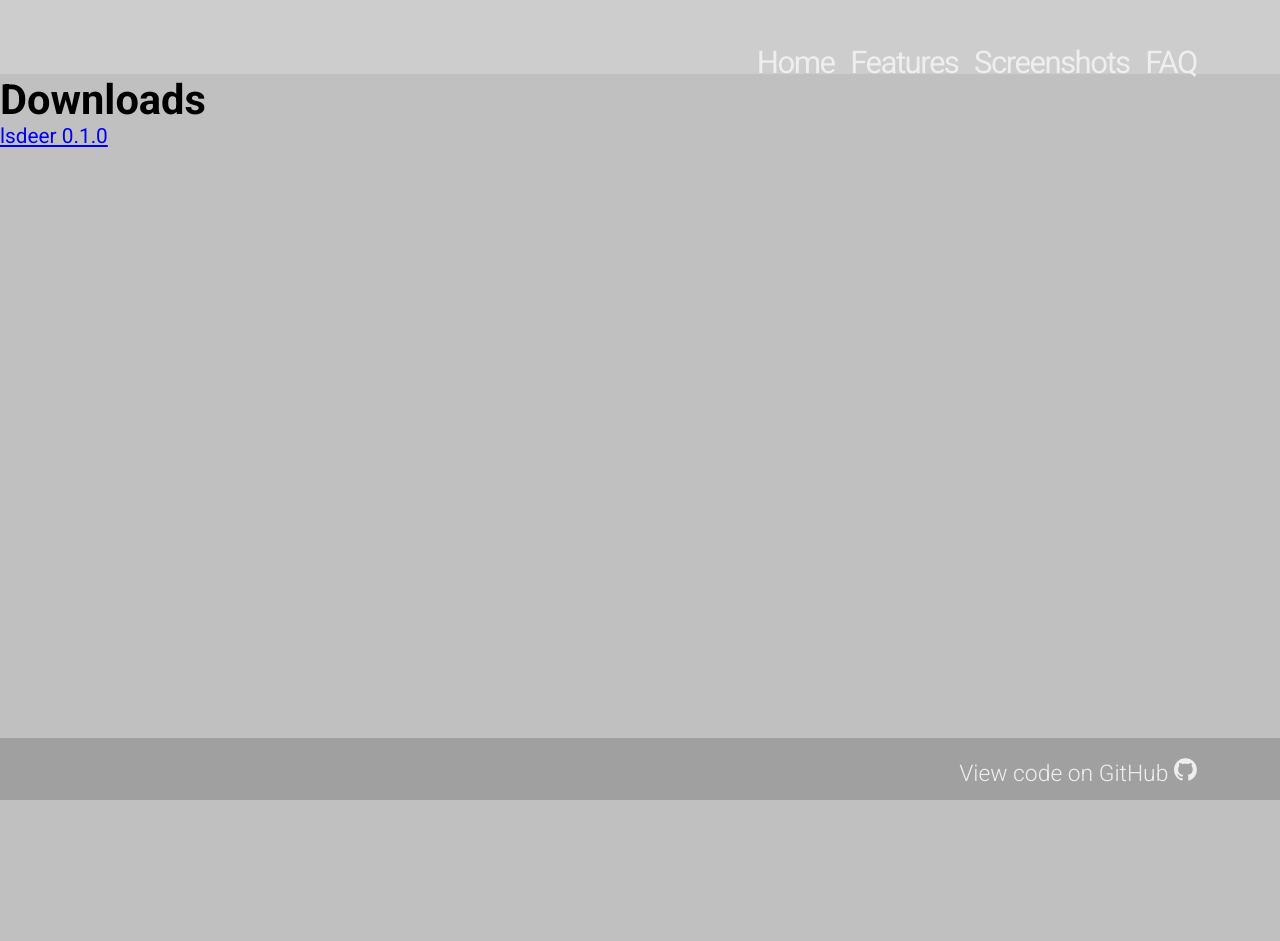
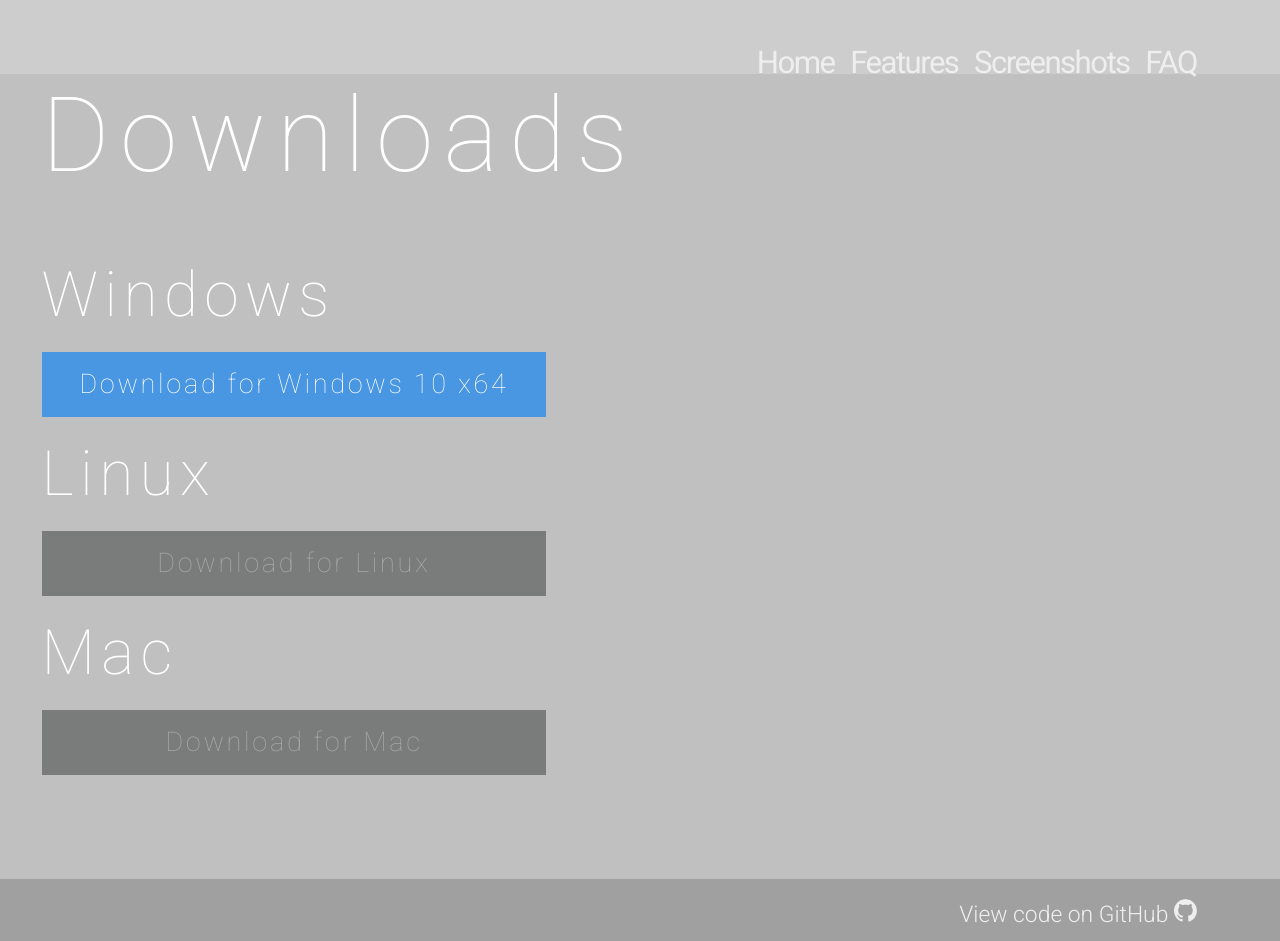
Before and after one commit to AlexanderPershin/lsdeer-site, a Next.js app: page /downloads in a window 1280 px wide. Before the commit the page ends 800 px from the top, so only its background shows below. Built offline with nearby package versions, Linux system fonts and the light colour scheme.

Commit message:
downloads page created

```diff
--- a/components/DownloadBtn.js
+++ b/components/DownloadBtn.js
@@ -1,8 +1,8 @@
 import React from 'react';
-import Router from 'next/router';
 import styled from 'styled-components';
 
 const Download = styled.button`
+  position: relative;
   background-color: ${({ theme }) => theme.colors.downloadBtn};
   padding: 0.6em 1.4em;
   font-size: 1.3rem;
@@ -14,21 +14,32 @@ const Download = styled.button`
   outline: none;
   cursor: pointer;
   transition: background-color 0.3s ease-in-out;
+  white-space: nowrap;
   user-select: none;
+  z-index: 50;
   &:hover {
     background-color: #388ce0;
   }
+  &:disabled {
+    background-color: #7a7b7b;
+    color: darkgray;
+  }
   @media (max-width: 42rem) {
     font-size: 1.9rem;
+    white-space: normal;
   }
 `;
 
-const DownloadBtn = () => {
-  const handleDownloads = () => {
-    Router.push('/downloads');
+const DownloadBtn = ({ children, onClick = () => {}, disabled = false }) => {
+  const handleClick = () => {
+    onClick();
   };
 
-  return <Download onClick={handleDownloads}>Download</Download>;
+  return (
+    <Download onClick={handleClick} disabled={disabled}>
+      {children}
+    </Download>
+  );
 };
 
 export default DownloadBtn;
--- a/components/InfoLink.js
+++ b/components/InfoLink.js
@@ -10,10 +10,10 @@ const StyledA = styled.a`
   font-size: 1.5rem;
   line-height: 0.7;
   &:link {
-    color: green;
+    color: ${({ theme }) => theme.colors.infoLink};
   }
   &:visited {
-    color: gray;
+    color: ${({ theme }) => theme.colors.infoLink};
   }
   &:hover {
     cursor: pointer;
@@ -21,7 +21,7 @@ const StyledA = styled.a`
     color: #388ce0;
   }
   &:active {
-    color: #ffffff;
+    color: ${({ theme }) => theme.colors.infoLink};
   }
 `;
 
--- /dev/null
+++ b/components/PageContainer.js
@@ -0,0 +1,23 @@
+import React from 'react';
+import styled from 'styled-components';
+
+const StyledConainer = styled.div`
+  flex: 1;
+  width: 100%;
+  min-height: 100%;
+  display: flex;
+  flex-direction: column;
+  justify-content: stretch;
+  align-items: stretch;
+  margin: 0;
+  padding: 0 2em 2em;
+  & > * + * {
+    margin-top: 1rem;
+  }
+`;
+
+const PageContainer = ({ children }) => {
+  return <StyledConainer>{children}</StyledConainer>;
+};
+
+export default PageContainer;
--- /dev/null
+++ b/components/PageTitle.js
@@ -0,0 +1,20 @@
+import React from 'react';
+import styled from 'styled-components';
+
+const StyledTitle = styled.h1`
+  font-family: inherit;
+  font-size: ${({ sub }) => (sub ? '3rem' : '5rem')};
+  font-weight: 100;
+  color: ${({ theme }) => theme.colors.title};
+  letter-spacing: 0.1em;
+  @media (max-width: 42rem) {
+    height: 4rem;
+    text-align: center;
+  }
+`;
+
+const PageTitle = ({ children, sub = false }) => {
+  return <StyledTitle sub={sub}>{children}</StyledTitle>;
+};
+
+export default PageTitle;
--- a/pages/_app.js
+++ b/pages/_app.js
@@ -49,6 +49,24 @@ const GlobalStyle = createGlobalStyle`
       margin: 0;
       padding: 0;
       box-sizing: border-box;
+      color: #848484;
+  }
+  a {
+    color: #388ce0;
+    &:link {
+      color: #388ce0;
+    }
+    &:visited {
+      color: ${({ theme }) => theme.colors.infoLink};
+    }
+    &:hover {
+      cursor: pointer;
+      text-decoration: underline;
+      color: #388ce0;
+    }
+    &:active {
+      color: ${({ theme }) => theme.colors.infoLink};
+    }
   }
 `;
 
--- a/pages/downloads.js
+++ b/pages/downloads.js
@@ -1,14 +1,52 @@
 import React from 'react';
 import styled from 'styled-components';
+import Router from 'next/router';
+
+import PageContainer from '../components/PageContainer';
+import PageTitle from '../components/PageTitle';
+import DownloadBtn from '../components/DownloadBtn';
+
+const DownloadsTable = styled.div`
+  align-self: flex-start;
+  margin-top: 3rem;
+  display: flex;
+  flex-direction: column;
+  justify-content: flex-start;
+  align-items: stretch;
+  & > * {
+    flex: 1;
+  }
+  & > * > * {
+    width: 100%;
+    flex: 1;
+  }
+  & > * + * {
+    margin-top: 1rem;
+  }
+`;
 
 const Downloads = () => {
   return (
-    <div>
-      <h1>Downloads</h1>
-      <a href="/installers/lsdeer Setup 0.1.0.exe" download>
-        lsdeer 0.1.0
-      </a>
-    </div>
+    <PageContainer>
+      <PageTitle>Downloads</PageTitle>
+      <DownloadsTable>
+        <PageTitle sub={true}>Windows</PageTitle>
+        <a href="/installers/lsdeer Setup 0.1.0.exe -remove-this" download>
+          <DownloadBtn>Download for Windows 10 x64</DownloadBtn>
+        </a>
+
+        <PageTitle sub={true}>Linux</PageTitle>
+        <a href="#">
+          <DownloadBtn disabled={true}>Download for Linux</DownloadBtn>
+        </a>
+
+        <PageTitle sub={true}>Mac</PageTitle>
+
+        <a href="#">
+          <DownloadBtn disabled={true}>Download for Mac</DownloadBtn>
+        </a>
+      </DownloadsTable>
+    </PageContainer>
   );
 };
 
```
Also changed, not shown: components/Info.js (+6 -1 lines).
